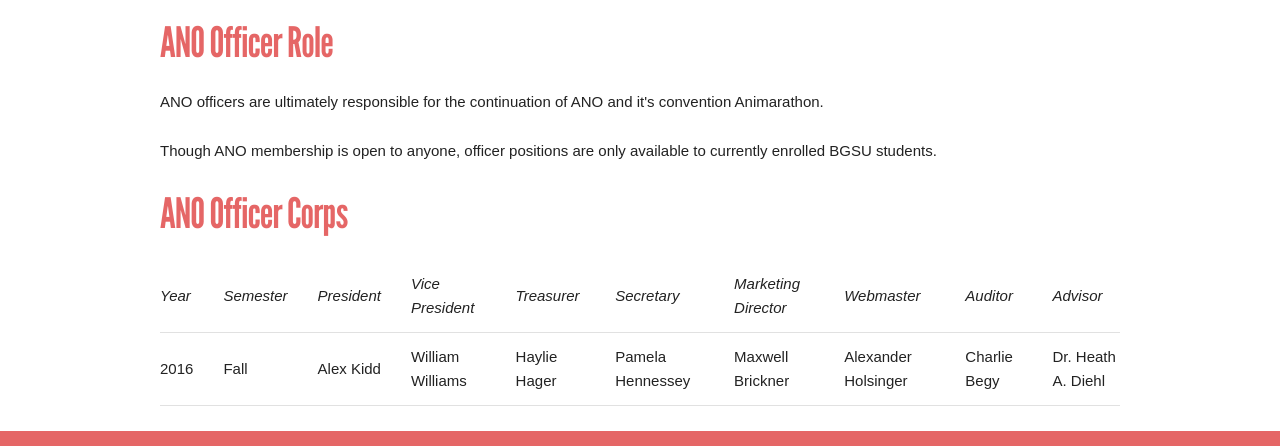
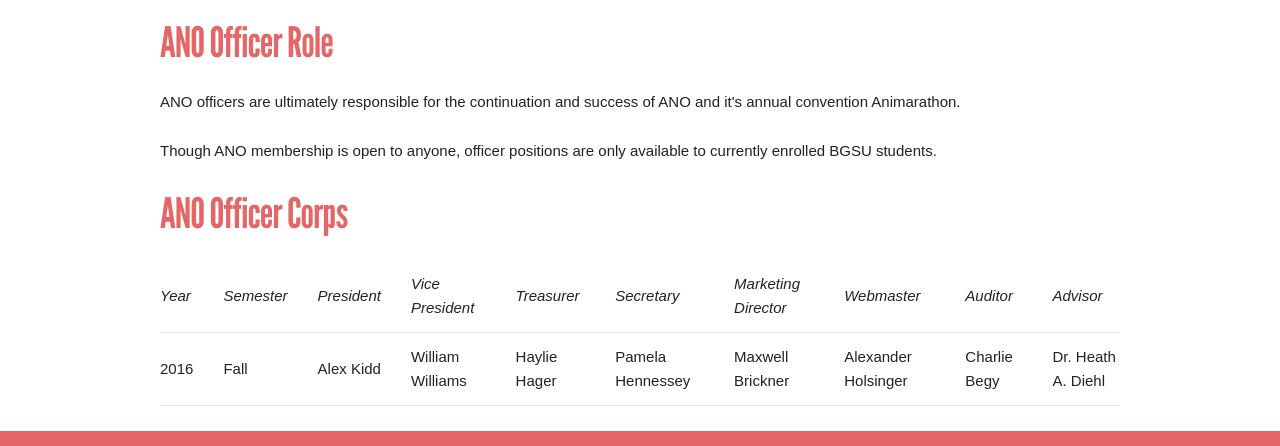
Before and after one commit to Animarathon/Animarathon.com, a plain HTML site: page ano-officers.html in a window 1280 px wide. Shown: the part 1093-1539 px from the top of the page. Drawn offline with Linux system fonts and the light colour scheme; files whose address does not match are found by name.

Commit message:
Update ano-officers.html with clearer phrasing

```diff
--- a/ano-officers.html
+++ b/ano-officers.html
@@ -35,7 +35,7 @@
   <div class="row">
   <section class="twelve columns">
   <h2>ANO Officer Role</h2>
-  <p>ANO officers are ultimately responsible for the continuation of ANO and it's convention Animarathon.</p>
+  <p>ANO officers are ultimately responsible for the continuation and success of ANO and it's annual convention Animarathon.</p>
   <p>Though ANO membership is open to anyone, officer positions are only available to currently enrolled BGSU students.</p>
   </section>
   <section class="twelve columns">
```
